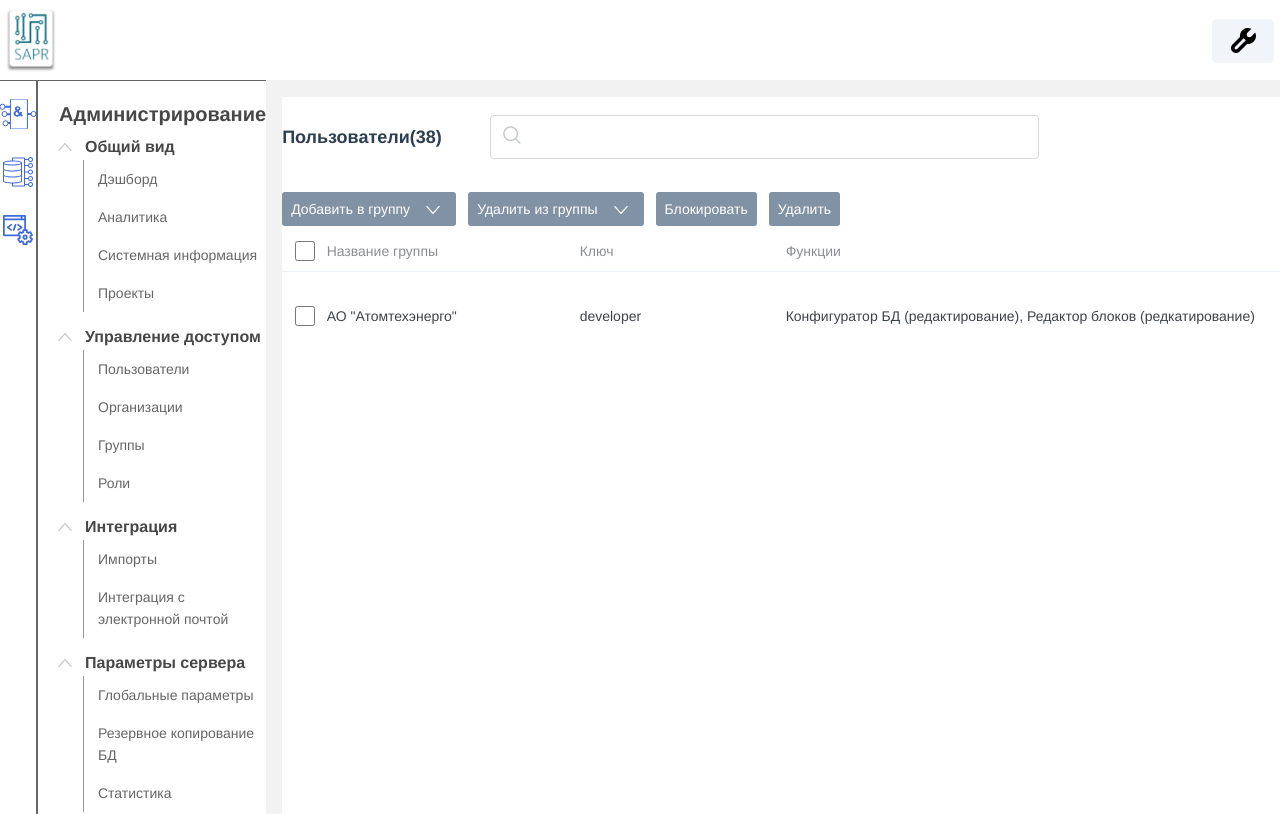
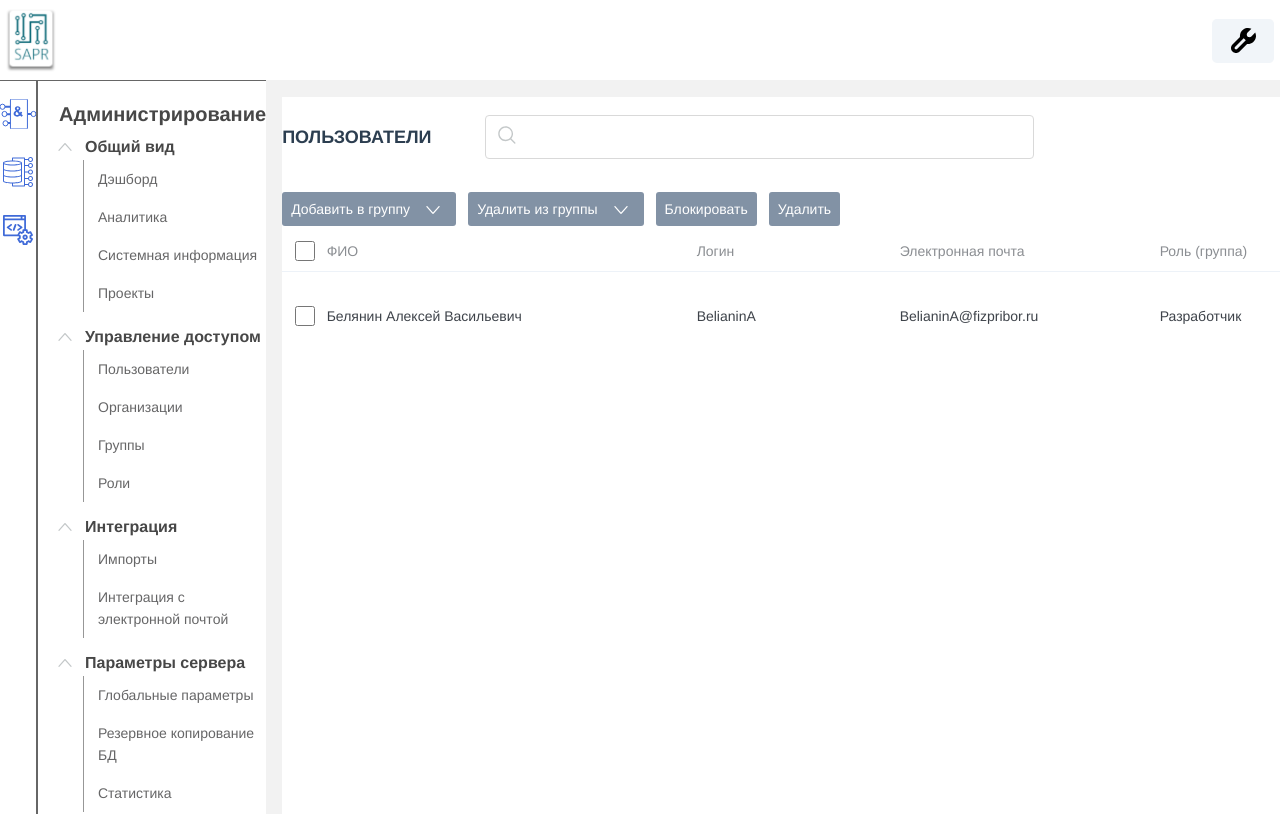
Before and after one commit to NickLobanov/fizpribor, a Vue app: page / in a window 1280 px wide. Shown: the top 814 px of the page. Built offline with nearby package versions, Linux system fonts and the light colour scheme.

Commit message:
add props

```diff
--- a/src/App.vue
+++ b/src/App.vue
@@ -4,7 +4,7 @@
     <main class="main">
       <ModulePanel />
       <NavPanel />
-      <RoleMenu />
+      <UsersMenu />
     </main>
   </div>
 </template>
@@ -14,10 +14,10 @@ import Header from '@/components/Header.vue'
 import ModulePanel from '@/components/ModulePanel.vue'
 import NavPanel from '@/components/NavPanel.vue'
 //import Dashboard from '@/components/Dashboard.vue'
-//import UsersMenu from '@/components/UsersMenu.vue'
+import UsersMenu from '@/components/UsersMenu.vue'
 //import OrganizationMenu from '@/components/OrganizationMenu.vue'
 //import GroupMenu from '@/components/GroupMenu.vue'
-import RoleMenu from '@/components/RoleMenu.vue'
+//import RoleMenu from '@/components/RoleMenu.vue'
 
 export default {
   name: 'App',
@@ -26,10 +26,10 @@ export default {
    ModulePanel,
    NavPanel,
    //Dashboard,
-   //UsersMenu,
+   UsersMenu,
    //OrganizationMenu
    //GroupMenu
-   RoleMenu
+   //RoleMenu
   }
 }
 </script>
--- a/src/components/AccessMenuHeader.vue
+++ b/src/components/AccessMenuHeader.vue
@@ -1,13 +1,13 @@
 <template>
     <div class="menu-header">
         <div class="menu-header__search">
-            <h2 class="menu-header__title">Пользователи(38)</h2>
+            <h2 class="menu-header__title">{{title}}</h2>
             <label class="menu-header__label"><input class="menu-header__input"/></label>
-            <button class="menu-header__add-btn">Новый пользователь</button>
+            <button class="menu-header__add-btn">{{buttonText}}</button>
         </div>
         <div class="menu-header__controllers">
-            <button class="menu-header__button menu-header__button_selector">Добавить в группу</button>
-            <button class="menu-header__button menu-header__button_selector">Удалить из группы</button>
+            <button class="menu-header__button menu-header__button_selector">{{addButtonText}}</button>
+            <button class="menu-header__button menu-header__button_selector">{{deleteButtonText}}</button>
             <button class="menu-header__button ">Блокировать</button>
             <button class="menu-header__button">Удалить</button>
         </div>
@@ -16,7 +16,7 @@
 
 <script>
     export default {
-
+        props: ['title', 'buttonText', 'addButtonText', 'deleteButtonText']
     }
 </script>
 
--- a/src/components/RoleMenu.vue
+++ b/src/components/RoleMenu.vue
@@ -1,6 +1,10 @@
 <template>
     <section class="section">
-        <AccessMenuHeader />
+        <AccessMenuHeader :title="title"
+            :buttonText="buttonText"
+            :addButtonText="addButtonText"
+            :deleteButtonText="deleteButtonText"
+        />
         <div class="section__container">
             <div class="section__column">
                 <input type="checkbox" class="section__checkbox"/>
@@ -22,6 +26,14 @@
 <script>
     import AccessMenuHeader from '@/components/AccessMenuHeader.vue'
     export default {
+        data() {
+            return {
+                title: 'РОЛИ',
+                buttonText: 'Новая роль',
+                addButtonText: 'Добавить в проект',
+                deleteButtonText: 'Удалить из проекта'
+            }
+        },
         components: {
             AccessMenuHeader
         }
--- a/src/components/UsersMenu.vue
+++ b/src/components/UsersMenu.vue
@@ -1,6 +1,10 @@
 <template>
     <section class="section">
-        <AccessMenuHeader />
+        <AccessMenuHeader :title="title"
+            :buttonText="buttonText"
+            :addButtonText="addButtonText"
+            :deleteButtonText="deleteButtonText"
+        />
         <div class="section__container">
             <div class="section__column">
                 <input type="checkbox" class="section__checkbox"/>
@@ -24,6 +28,14 @@
 <script>
     import AccessMenuHeader from '@/components/AccessMenuHeader.vue'
     export default {
+        data() {
+            return {
+                title: 'ПОЛЬЗОВАТЕЛИ',
+                buttonText: 'Новый пользователь',
+                addButtonText: 'Добавить в группу',
+                deleteButtonText: 'Удалить из группы'
+            }
+        },
         components: {
             AccessMenuHeader,
         }
```
Also changed, not shown: src/components/GroupMenu.vue (+13 -1 lines), src/components/OrganizationMenu.vue (+13 -1 lines).
